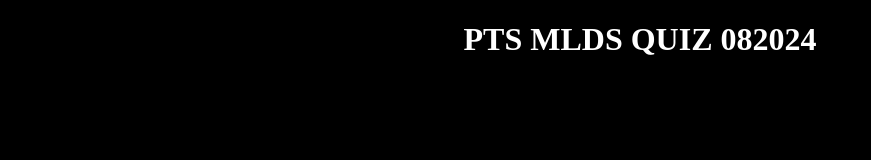
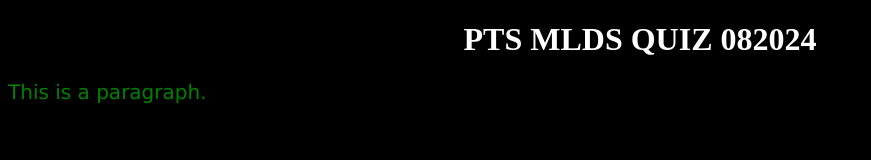
Before and after one commit to Stiawan-Whaone/Stiawan-Whaone.github.io, a plain HTML site: page index.html in a window 1280 px wide. Shown: the whole page, without its empty margins (0-871 px from the left). Drawn offline with Linux system fonts and the light colour scheme.

Commit message:
Update index.html

```diff
--- a/index.html
+++ b/index.html
@@ -12,6 +12,7 @@ h1 {
 }
 
 p {
+  color: #008000;
   font-family: verdana;
   font-size: 20px;
 }
```
